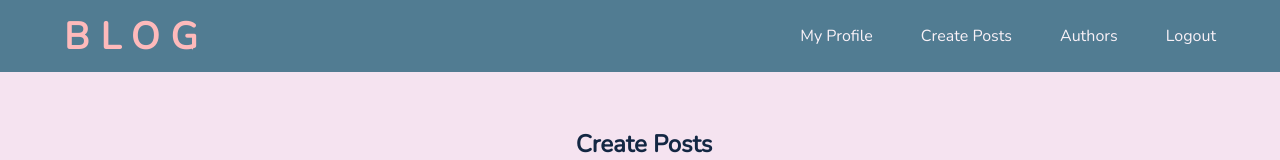
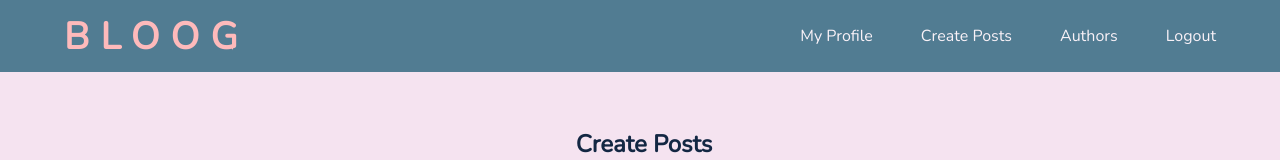
Before and after one commit to alevyldrm/BlogFrontend, a React (Vite) app: page /create in a window 1280 px wide. Shown: the top 160 px of the page. Built offline with nearby package versions, Linux system fonts and the light colour scheme.

Commit message:
Update Header.jsx

```diff
--- a/src/Components/Header.jsx
+++ b/src/Components/Header.jsx
@@ -19,7 +19,7 @@ function Header() {
         <nav>
             <div className='container nav-container'>
                 <Link className='logo' to={'/'}>
-                    <h3>BLOG</h3>
+                    <h3>BLOOG</h3>
                 </Link>
                 {isNawShow && <ul className='nav-menu'>
                     <li><Link onClick={closeNavHandle} to={'/profile/id'}>My Profile</Link></li>
```
